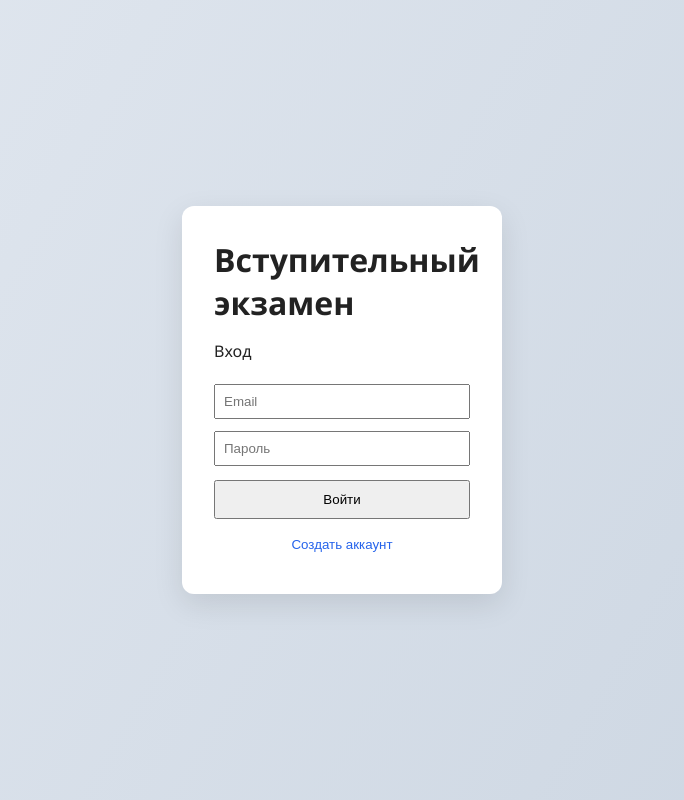
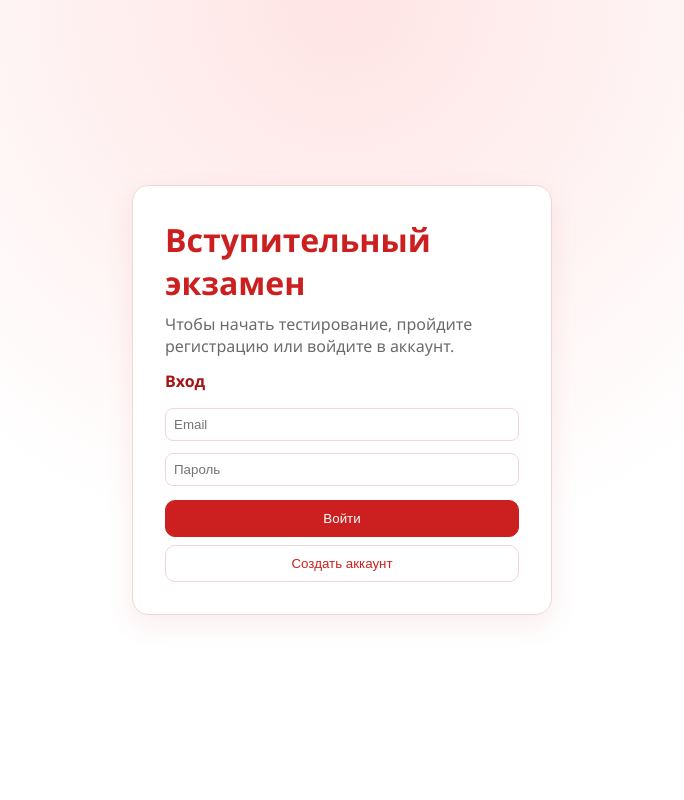
Before and after one commit to limbovvv/complex_testing, a React (Vite) app in the folder frontend/: page /login in a window 1280 px wide. Shown: the whole page, without its empty margins (298-982 px from the left). Built offline with nearby package versions, Linux system fonts and the light colour scheme; no server answers.

Commit message:
ui: switch app to white-red theme and improve login onboarding

```diff
--- a/frontend/src/pages/LoginPage.tsx
+++ b/frontend/src/pages/LoginPage.tsx
@@ -29,7 +29,8 @@ export default function LoginPage() {
     <div className="login-page">
       <div className="login-card">
         <h1>Вступительный экзамен</h1>
-        <p>{isRegister ? 'Регистрация' : 'Вход'}</p>
+        <p className="lead">Чтобы начать тестирование, пройдите регистрацию или войдите в аккаунт.</p>
+        <p className="mode">{isRegister ? 'Регистрация' : 'Вход'}</p>
         <input placeholder="Email" value={email} onChange={e => setEmail(e.target.value)} />
         <input placeholder="Пароль" type="password" value={password} onChange={e => setPassword(e.target.value)} />
         {error && <div className="error">{error}</div>}
--- a/frontend/src/styles/admin.css
+++ b/frontend/src/styles/admin.css
@@ -1,4 +1,4 @@
 .admin-page { padding: 24px; }
-.section { background: white; padding: 12px; border-radius: 8px; margin-bottom: 12px; }
-.row { display: flex; justify-content: space-between; padding: 6px 0; border-bottom: 1px solid #eee; }
+.section { background: white; padding: 12px; border-radius: 8px; margin-bottom: 12px; border: 1px solid var(--border); }
+.row { display: flex; justify-content: space-between; padding: 6px 0; border-bottom: 1px solid var(--border); }
 .stats { display: grid; grid-template-columns: repeat(2, 1fr); gap: 12px; margin-bottom: 12px; }
--- a/frontend/src/styles/exam.css
+++ b/frontend/src/styles/exam.css
@@ -1,21 +1,21 @@
 .exam-layout { display: flex; flex-direction: column; height: 100vh; }
-.topbar { display: flex; justify-content: space-between; align-items: center; padding: 12px 20px; background: #0f172a; color: #fff; }
-.topbar .submit { background: #16a34a; border: none; color: white; padding: 8px 16px; border-radius: 6px; }
+.topbar { display: flex; justify-content: space-between; align-items: center; padding: 12px 20px; background: #fff; color: var(--text); border-bottom: 1px solid var(--border); }
+.topbar .submit { background: var(--primary); border: none; color: white; padding: 8px 16px; border-radius: 8px; }
 .content { display: grid; grid-template-columns: 260px 1fr; height: calc(100vh - 52px); }
-.sidebar { background: #111827; color: white; padding: 16px; display: flex; flex-direction: column; gap: 8px; }
-.sidebar .block { padding: 10px; background: #1f2937; border-radius: 6px; display: flex; justify-content: space-between; cursor: pointer; }
-.sidebar .block.active { background: #2563eb; }
+.sidebar { background: #fff; color: var(--text); padding: 16px; display: flex; flex-direction: column; gap: 8px; border-right: 1px solid var(--border); }
+.sidebar .block { padding: 10px; background: #fff7f7; border-radius: 8px; display: flex; justify-content: space-between; cursor: pointer; border: 1px solid var(--border); }
+.sidebar .block.active { background: #ffe9e9; border-color: var(--primary); color: var(--primary-dark); }
 .sidebar .numbers { display: grid; grid-template-columns: repeat(5, 1fr); gap: 6px; margin-top: 10px; }
-.sidebar .numbers button { padding: 8px; border: none; border-radius: 6px; }
-.sidebar .numbers .done { background: #22c55e; color: #fff; }
+.sidebar .numbers button { padding: 8px; border-radius: 8px; background: #fff; }
+.sidebar .numbers .done { background: #ffdede; color: var(--primary-dark); border-color: #f3aaaa; }
 .sidebar .progress { margin-top: auto; }
 .main { padding: 20px; overflow: auto; }
-.question { background: white; padding: 16px; border-radius: 8px; margin-bottom: 12px; }
+.question { background: white; padding: 16px; border-radius: 10px; margin-bottom: 12px; border: 1px solid var(--border); }
 .options label { display: block; margin: 8px 0; }
 .prog-panel select { width: 200px; }
 .nav { display: flex; justify-content: space-between; margin-top: 16px; }
 .exam-empty { padding: 40px; }
-.error { color: #b91c1c; margin-top: 10px; }
+.error { color: var(--primary); margin-top: 10px; }
 @media (max-width: 900px) {
   .content { grid-template-columns: 1fr; }
   .sidebar { flex-direction: row; flex-wrap: wrap; }
--- a/frontend/src/styles/index.css
+++ b/frontend/src/styles/index.css
@@ -1,4 +1,33 @@
 * { box-sizing: border-box; }
-body { margin: 0; font-family: 'Segoe UI', Tahoma, Geneva, Verdana, sans-serif; background: #f4f6fb; color: #222; }
-button { cursor: pointer; }
-input, textarea, select { width: 100%; padding: 8px; margin: 6px 0; }
+
+:root {
+  --bg: #ffffff;
+  --bg-soft: #fff5f5;
+  --text: #1f1f1f;
+  --muted: #6b6b6b;
+  --primary: #cc1f1f;
+  --primary-dark: #a51515;
+  --border: #f0d7d7;
+}
+
+body {
+  margin: 0;
+  font-family: 'Segoe UI', Tahoma, Geneva, Verdana, sans-serif;
+  background: var(--bg-soft);
+  color: var(--text);
+}
+
+button {
+  cursor: pointer;
+  border: 1px solid var(--border);
+  background: #fff;
+}
+
+input, textarea, select {
+  width: 100%;
+  padding: 8px;
+  margin: 6px 0;
+  border: 1px solid var(--border);
+  border-radius: 8px;
+  background: #fff;
+}
--- a/frontend/src/styles/login.css
+++ b/frontend/src/styles/login.css
@@ -1,6 +1,62 @@
-.login-page { display: flex; align-items: center; justify-content: center; height: 100vh; background: linear-gradient(120deg, #e2e8f0, #cbd5e1); }
-.login-card { background: white; padding: 32px; border-radius: 12px; width: 320px; box-shadow: 0 10px 30px rgba(0,0,0,0.1); }
-.login-card h1 { margin: 0 0 12px; }
-.login-card .error { color: #b91c1c; margin: 8px 0; }
-.login-card button { width: 100%; padding: 10px; margin-top: 8px; }
-.login-card .link { background: transparent; border: none; color: #2563eb; }
+.login-page {
+  display: flex;
+  align-items: center;
+  justify-content: center;
+  min-height: 100vh;
+  padding: 24px;
+  background: radial-gradient(circle at top, #ffe4e4 0%, #ffffff 55%);
+}
+
+.login-card {
+  background: #fff;
+  padding: 32px;
+  border-radius: 16px;
+  width: 420px;
+  border: 1px solid var(--border);
+  box-shadow: 0 10px 30px rgba(180, 20, 20, 0.08);
+}
+
+.login-card h1 {
+  margin: 0 0 10px;
+  color: var(--primary);
+}
+
+.login-card .lead {
+  margin: 0 0 12px;
+  color: var(--muted);
+  line-height: 1.35;
+}
+
+.login-card .mode {
+  margin: 0 0 10px;
+  color: var(--primary-dark);
+  font-weight: 600;
+}
+
+.login-card .error {
+  color: var(--primary);
+  margin: 8px 0;
+}
+
+.login-card button {
+  width: 100%;
+  padding: 10px;
+  margin-top: 8px;
+  border-radius: 10px;
+}
+
+.login-card button:not(.link) {
+  background: var(--primary);
+  color: #fff;
+  border-color: var(--primary);
+}
+
+.login-card button:not(.link):hover {
+  background: var(--primary-dark);
+}
+
+.login-card .link {
+  background: #fff;
+  color: var(--primary);
+  border-color: var(--border);
+}
--- a/frontend/src/styles/result.css
+++ b/frontend/src/styles/result.css
@@ -1,5 +1,5 @@
 .result-page { padding: 24px; }
 .summary { display: grid; grid-template-columns: repeat(2, 1fr); gap: 12px; margin-bottom: 16px; }
-.section { background: white; padding: 12px; border-radius: 8px; margin-bottom: 12px; }
-.ok { color: #16a34a; }
-.wa { color: #b91c1c; }
+.section { background: white; padding: 12px; border-radius: 8px; margin-bottom: 12px; border: 1px solid var(--border); }
+.ok { color: var(--primary-dark); }
+.wa { color: var(--primary); }
```
